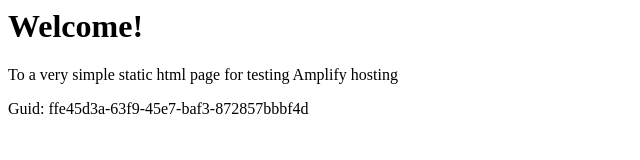
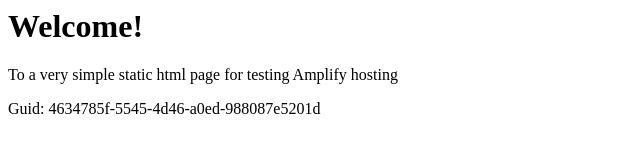
Before and after one commit to aws-aemilia-yul/Github-PR-Commit-Integration-Test-DoNotTouch-GitHubWebhookPushCanaryTest-v1-preprod-ca-central-1, a website: page src/index.html in a window 1280 px wide. Shown: the full height of the page, 0-640 px from the left. Drawn offline with Linux system fonts and the light colour scheme.

Commit message:
commit from integ tests

```diff
--- a/src/index.html
+++ b/src/index.html
@@ -12,6 +12,6 @@
 <body>
     <h1>Welcome!</h1>
     <p>To a very simple static html page for testing Amplify hosting</p>
-    <p>Guid: ffe45d3a-63f9-45e7-baf3-872857bbbf4d</p></body>
+    <p>Guid: 4634785f-5545-4d46-a0ed-988087e5201d</p></body>
 
 </html>
```
